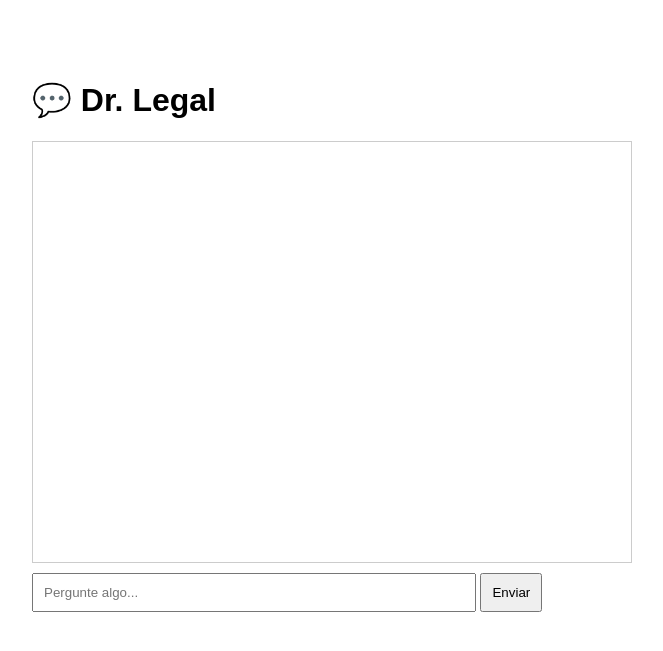
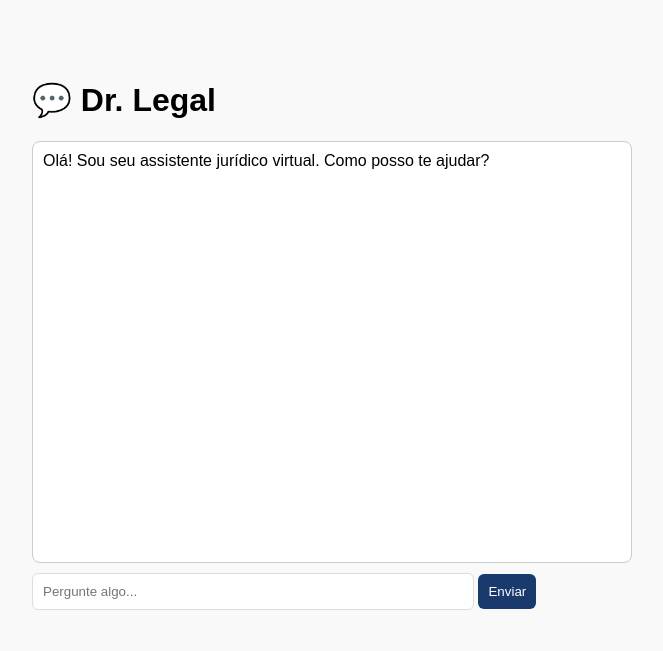
Before and after one commit to AlvesCosta08/advoction_ai, a Flask app: page / in a window 1280 px wide. Shown: the top 651 px of the page, without its empty margins (308-971 px from the left). Run offline with Flask 3, Linux system fonts and the light colour scheme.

Commit message:
first commit

```diff
--- a/web-container/templates/index.html
+++ b/web-container/templates/index.html
@@ -1,18 +1,51 @@
 <!DOCTYPE html>
-<html>
+<html lang="pt-BR">
 <head>
+  <meta charset="UTF-8" />
+  <meta name="viewport" content="width=device-width, initial-scale=1.0" />
   <title>Dr. Legal - Seu Assistente Jurídico</title>
-  <meta name="viewport" content="width=device-width, initial-scale=1">
   <style>
-    body { font-family: Arial; max-width: 600px; margin: 40px auto; padding: 20px; }
-    #chat { border: 1px solid #ccc; height: 400px; overflow-y: scroll; padding: 10px; margin-bottom: 10px; }
-    #input { width: 70%; padding: 10px; }
-    #send { padding: 10px; }
+    body {
+      font-family: Arial, sans-serif;
+      max-width: 600px;
+      margin: 40px auto;
+      padding: 20px;
+      background: #f9f9f9;
+    }
+    #chat {
+      border: 1px solid #ccc;
+      height: 400px;
+      overflow-y: scroll;
+      padding: 10px;
+      margin-bottom: 10px;
+      background: white;
+      border-radius: 8px;
+    }
+    #input {
+      width: 70%;
+      padding: 10px;
+      border: 1px solid #ddd;
+      border-radius: 6px;
+      outline: none;
+    }
+    #send {
+      padding: 10px;
+      background: #1a3a6e;
+      color: white;
+      border: none;
+      border-radius: 6px;
+      cursor: pointer;
+    }
+    #send:hover {
+      background: #2c5290;
+    }
   </style>
 </head>
 <body>
   <h1>💬 Dr. Legal</h1>
-  <div id="chat"></div>
+  <div id="chat">
+    Olá! Sou seu assistente jurídico virtual. Como posso te ajudar?
+  </div>
   <input type="text" id="input" placeholder="Pergunte algo..." />
   <button id="send">Enviar</button>
 
@@ -21,27 +54,29 @@
     const input = document.getElementById("input");
     const send = document.getElementById("send");
 
-    send.onclick = () => enviar();
-    input.onkeypress = (e) => e.key === "Enter" && enviar();
+    function scrollToBottom() {
+      chat.scrollTop = chat.scrollHeight;
+    }
 
     function enviar() {
       const msg = input.value.trim();
       if (!msg) return;
 
+      // Mostra a mensagem do usuário
       chat.innerHTML += `<p><b>Você:</b> ${msg}</p>`;
-      fetch("/chat", {
-        method: "POST",
-        headers: { "Content-Type": "application/json" },
-        body: JSON.stringify({ pergunta: msg })
-      })
-      .then(r => r.json())
-      .then(d => {
-        chat.innerHTML += `<p><b>Dr. Legal:</b> ${d.resposta}</p>`;
-        chat.scrollTop = chat.scrollHeight;
-      });
+      input.value = "";
+      scrollToBottom();
 
-      input.value = "";
+      // Simulação de resposta (use real quando o backend estiver pronto)
+      setTimeout(() => {
+        chat.innerHTML += `<p><b>Dr. Legal:</b> Obrigado pela sua pergunta! Em breve, um advogado entrará em contato. Para falar agora, <a href="https://wa.me/551199887766" target="_blank">clique aqui</a>.</p>`;
+        scrollToBottom();
+      }, 1000);
     }
+
+    send.onclick = enviar;
+    input.onkeypress = (e) => e.key === "Enter" && enviar();
+    scrollToBottom();
   </script>
 </body>
 </html>
```
